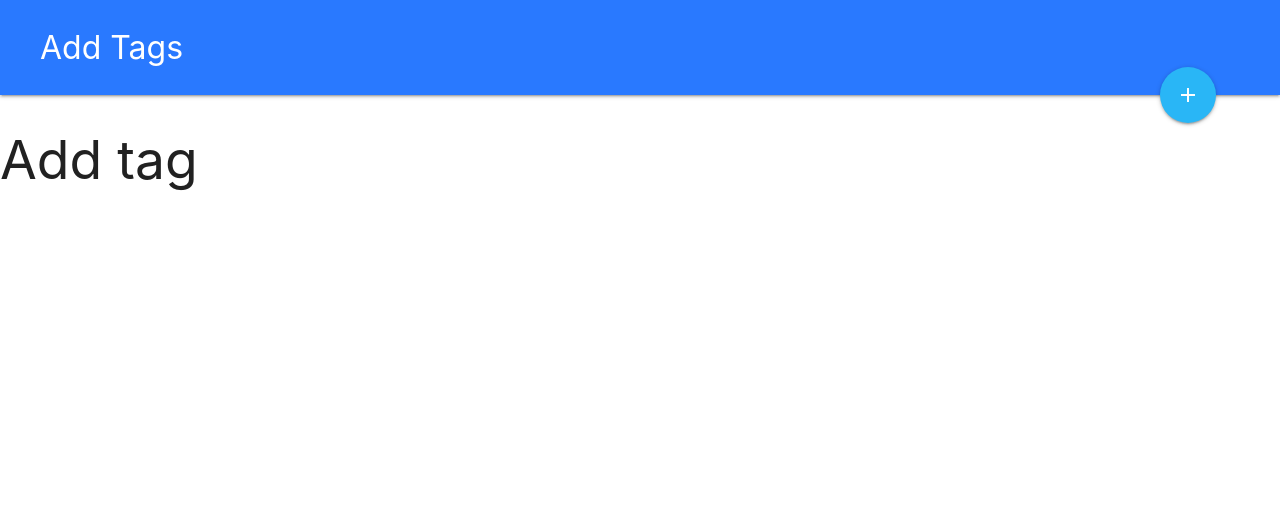
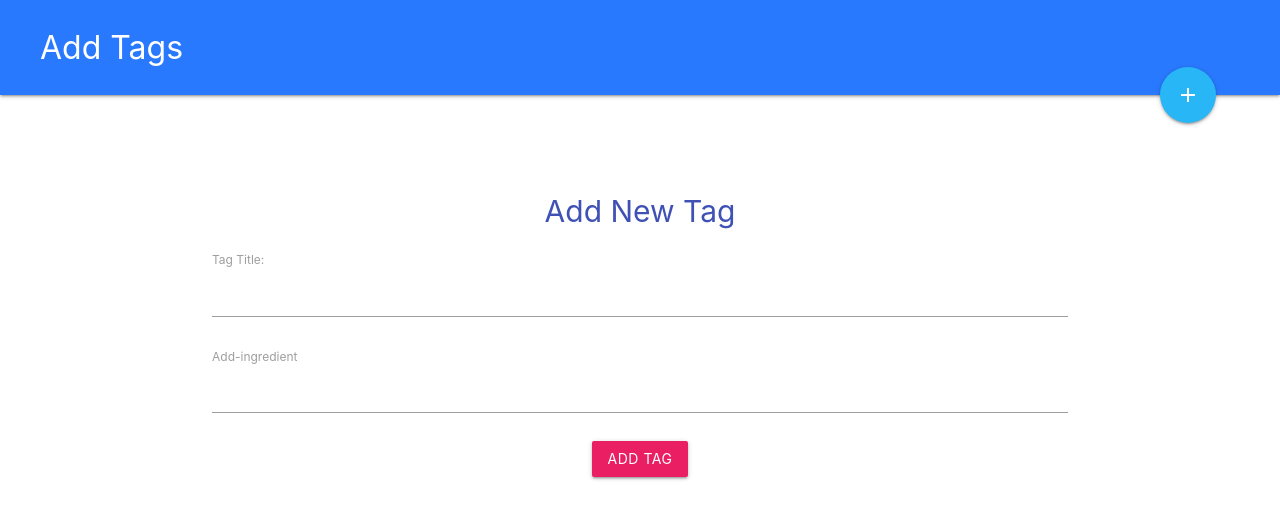
Before and after one commit to linhaoIT/tags, a Vue app: page /#/add-tags in a window 1280 px wide. Shown: the top 518 px of the page. Built offline with nearby package versions, Linux system fonts and the light colour scheme.

Commit message:
add function

```diff
--- a/src/components/AddTags.vue
+++ b/src/components/AddTags.vue
@@ -1,14 +1,50 @@
 <template>
-    <h2>Add tag</h2>
+  <div class="add-tag container">
+    <h2 class="center-align indigo-text">Add New Tag</h2>
+    <form @submit.prevent="AddTag">
+      <div class="field title">
+        <label for="title">Tag Title:</label>
+        <input type="text" name="title" v-model="title">
+      </div>
+      <div class="field add-ingredient">
+        <label for="add-ingredient"> Add-ingredient</label>
+        <input type="text" name="ingredient">
+      </div>
+      <div class="field center-align">
+        <button class="btn pink">Add Tag</button>
+      </div>
+    </form>
+  </div>
 </template>
 
 <script>
     export default {
-        name: "addTags"
+        name: "addTags",
+        data() {
+          return {}
+        },
+        methods:{
+          AddTag(){
+
+          }
+        }
     }
 
 </script>
 
 <style scoped>
+.add-tag{
+  margin-top: 60px;
+  padding: 20px;
 
+}
+
+.add-tag h2{
+  font-size: 2em;
+  margin: 20px auto;
+}
+
+.add-tag .field{
+  margin: 20px auto;
+}
 </style>
--- a/src/components/Navbar.vue
+++ b/src/components/Navbar.vue
@@ -2,11 +2,11 @@
     <div class="navbar">
       <nav class="nav-extended #2979ff blue accent-3">
         <div class="nav-content">
-          <router-link to="">
+          <router-link :to="{ name: 'Index' }">
             <span class="nav-title">Add Tags</span>
           </router-link>
           <a href="" class="btn-floating btn-large halfway-fab #29b6f6 light-blue lighten-1">
-            <router-link to="">
+            <router-link :to="{ name : 'AddTags' }">
               <i class="material-icons">add</i>
             </router-link>
           </a>
```
